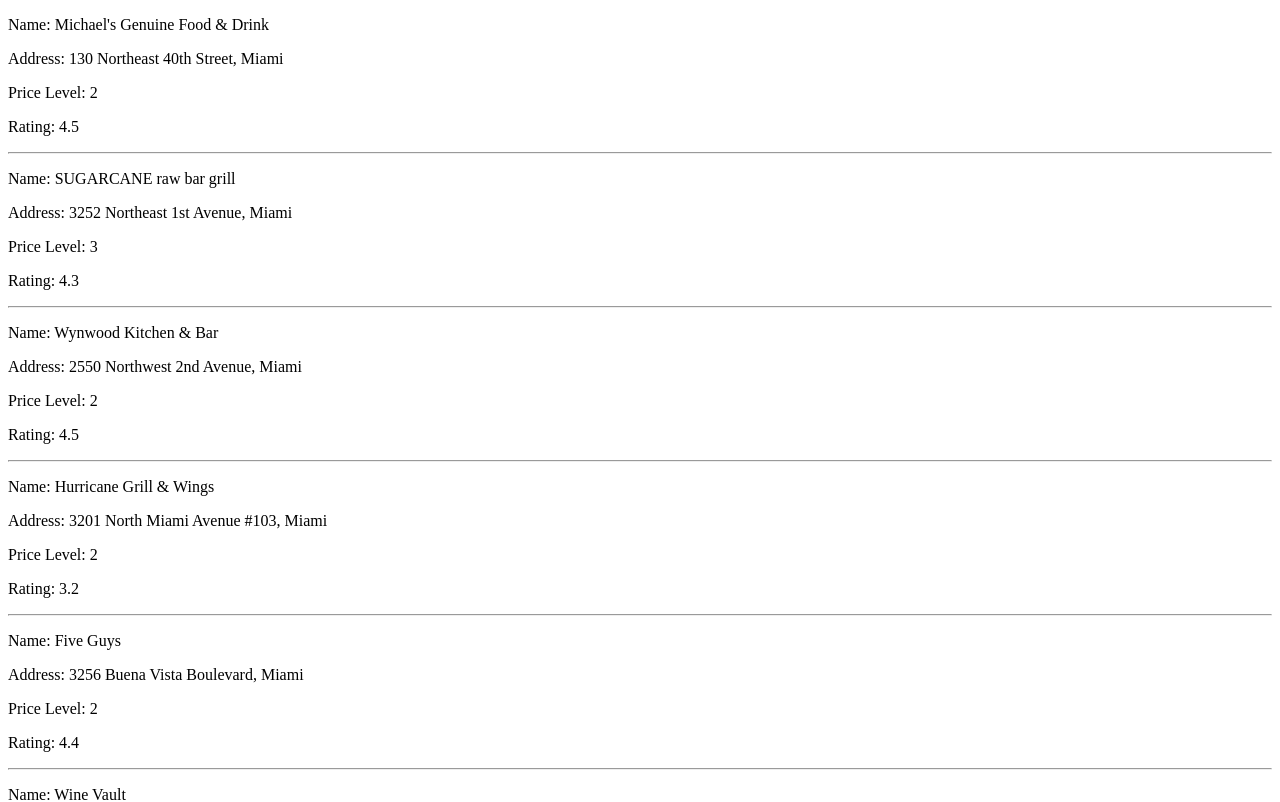
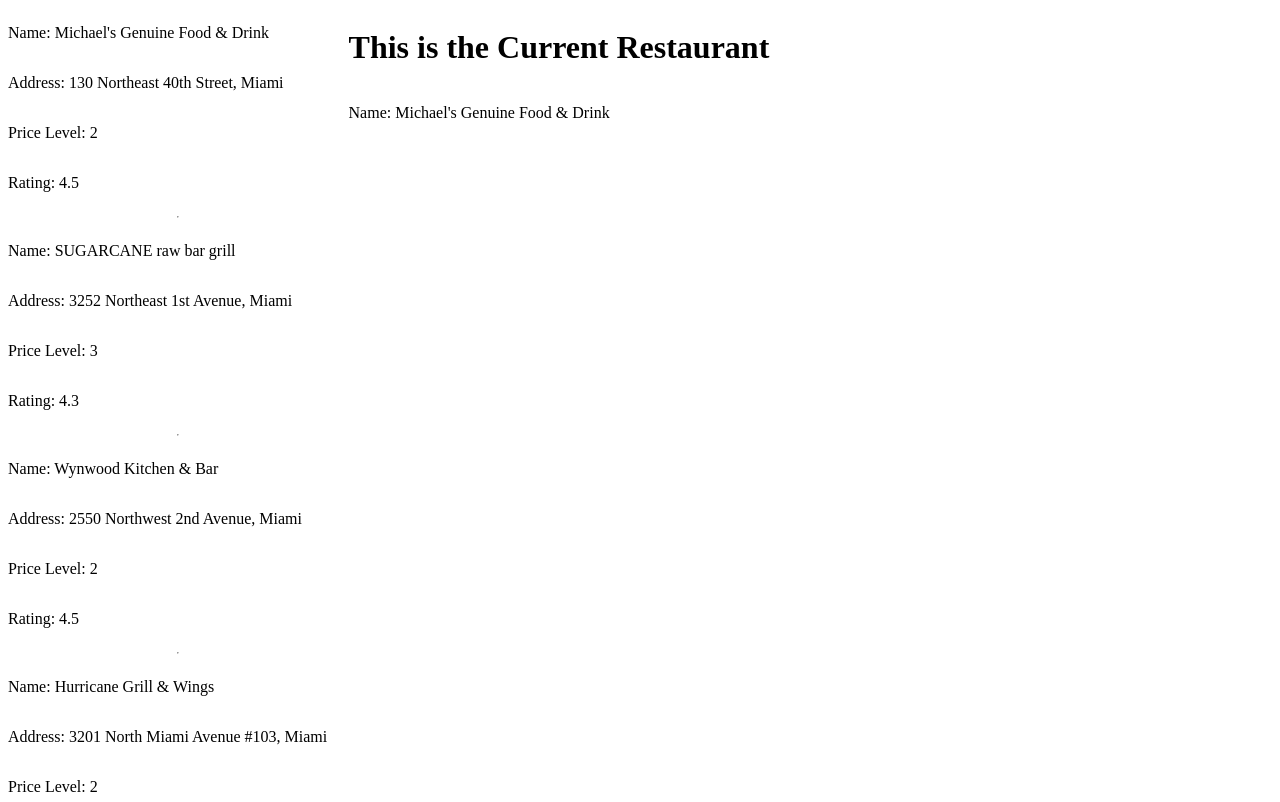
Before and after one commit to czhu6515/AllEat, a React (Create React App) app in the folder all-eat/: page / in a window 1280 px wide. Shown: the top 802 px of the page. Built offline with nearby package versions, Linux system fonts and the light colour scheme.

Commit message:
initial commit w starter css

```diff
--- a/all-eat/package.json
+++ b/all-eat/package.json
@@ -3,6 +3,7 @@
   "version": "0.1.0",
   "private": true,
   "dependencies": {
+    "@material-ui/core": "^3.2.0",
     "axios": "^0.18.0",
     "react": "^16.5.2",
     "react-dom": "^16.5.2",
--- /dev/null
+++ b/all-eat/src/CSS/App.css
@@ -0,0 +1,4 @@
+.container {
+
+
+}
--- /dev/null
+++ b/all-eat/src/CSS/CurrentRestaurantComponent.css
@@ -0,0 +1,15 @@
+.child-current {
+    display: inline-flex;
+    flex-direction: column;
+
+}
+
+.current-rest{
+    display: inline-flex;
+    flex-direction: column;
+}
+
+div {
+    display: inline-flex;
+    flex-direction: row;
+}
--- /dev/null
+++ b/all-eat/src/CSS/RestaurantListComponent.css
@@ -0,0 +1,21 @@
+/* .restuarant-list {
+    display: inline-flex;
+    flex-direction: column;
+} */
+
+div {
+    display: inline-flex;
+    flex-direction: row;
+}
+
+.actual-list {
+    display: inline-flex;
+    flex-direction: column;
+
+
+}
+
+.rest-item{
+    display: inline-flex;
+    flex-direction: column;
+}
--- a/all-eat/src/components/App.js
+++ b/all-eat/src/components/App.js
@@ -3,6 +3,7 @@
 import { data } from "../firstRequest.js";
 import RestaurantListComponent from "./RestaurantListComponent";
 import CurrentRestaurantComponent from "./CurrentRestaurantComponent";
+import styles from '../CSS/App.css';
 
 class App extends Component {
   constructor() {
@@ -24,8 +25,13 @@
   render() {
     return (
       <div id="main">
+
+        <div className="container">
         <RestaurantListComponent restaurantsProp={this.state.restaurants} />
         <CurrentRestaurantComponent restaurantProp={this.state.currentRestaurant} />
+        </div>
+
+
       </div>
     );
   }
--- a/all-eat/src/components/CurrentRestaurantComponent.js
+++ b/all-eat/src/components/CurrentRestaurantComponent.js
@@ -3,6 +3,7 @@
 
 import React, { Component } from "react";
 import axios from "axios";
+import styles from '../CSS/CurrentRestaurantComponent.css';
 
 class CurrentRestaurantComponent extends Component {
   // async getPhoto() {
@@ -15,7 +16,10 @@
 
   render() {
     return (
+
       <div className="current-rest">
+
+        <div className="child-current">
           <h1>This is the Current Restaurant</h1>
           <p>Name: {this.props.restaurantProp.name}</p>
           <p>
@@ -23,6 +27,11 @@
             {/* Photo: <img src={this.getPhoto()} /> */}
           </p>
       </div>
+
+      </div>
+
+
+
     );
   }
 }
--- a/all-eat/src/components/RestarauntComponent.js
+++ b/all-eat/src/components/RestarauntComponent.js
@@ -2,11 +2,13 @@
 //restaurant list
 
 import React, { Component } from "react";
+import styles from '../CSS/RestaurantListComponent.css';
+
 
 class RestarantComponent extends Component {
   render() {
     return (
-      <div className="restaurant">
+      <div className="rest-item">
         <p className="rest-name">Name: {this.props.restaurantProp.name}</p>
         <p className="rest-address">
           Address: {this.props.restaurantProp.vicinity}
--- a/all-eat/src/components/RestaurantListComponent.js
+++ b/all-eat/src/components/RestaurantListComponent.js
@@ -2,14 +2,21 @@
 
 import React, { Component } from "react";
 import Restaurant from "./RestarauntComponent";
+import styles from '../CSS/RestaurantListComponent.css';
 
 class RestaurantListComponent extends Component {
   render() {
     return (
-      <div>
+       <div className = "restaurant-list">
+
+        <div className="actual-list">
         {this.props.restaurantsProp.map(function(e, i) {
-          return <Restaurant restaurantProp={e} key={`restInd${i}`} />;
+          return <Restaurant restaurantProp={e} key={` restInd${i} `} />;
+
+
         })}
+        </div>
+
       </div>
     );
   }
--- a/all-eat/src/components/UserList.js
+++ b/all-eat/src/components/UserList.js
@@ -1,2 +1,4 @@
 //this will be the page that contains ONLY the user
 //selected restaurants
+import React from 'react';
+import ReactDom from 'react-dom';
```
Also changed, not shown: 2 other files (tests, documents, lock files or other folders). Lines whose indentation alone changed are shown as unchanged.
